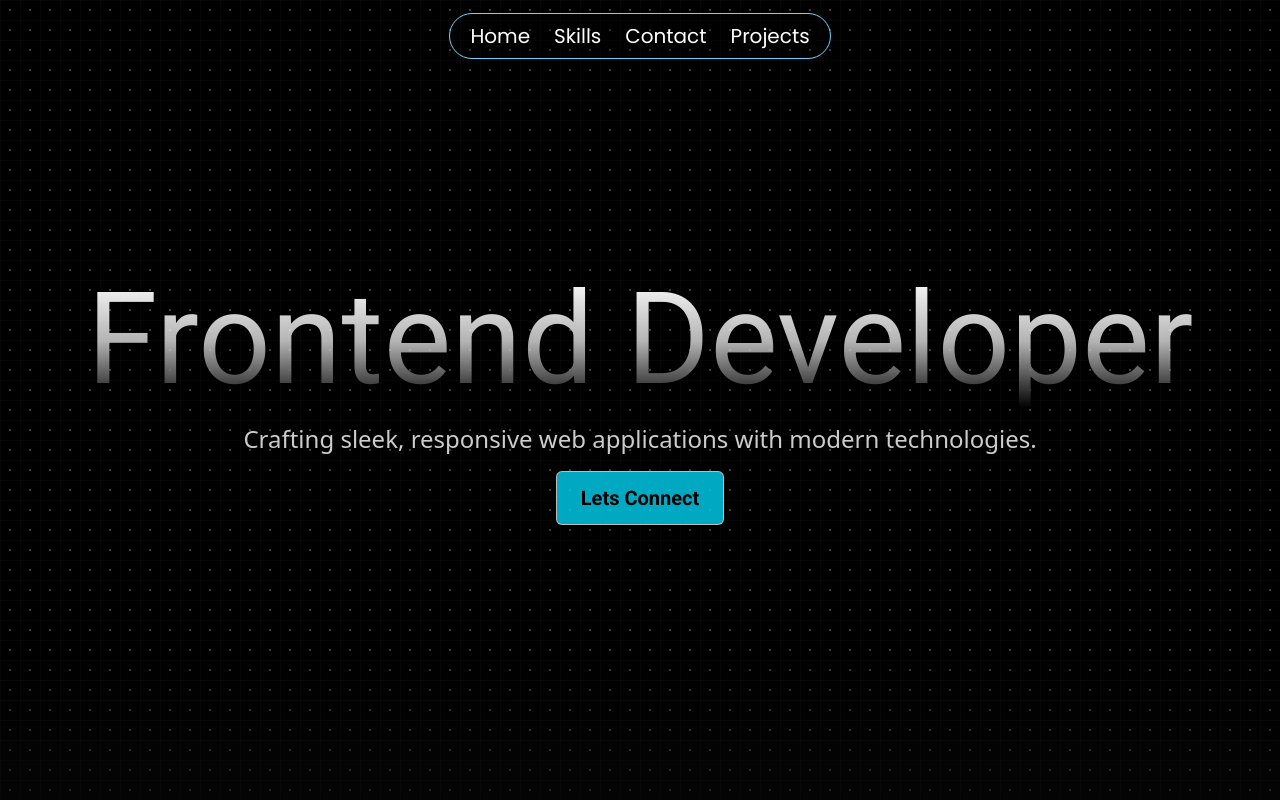
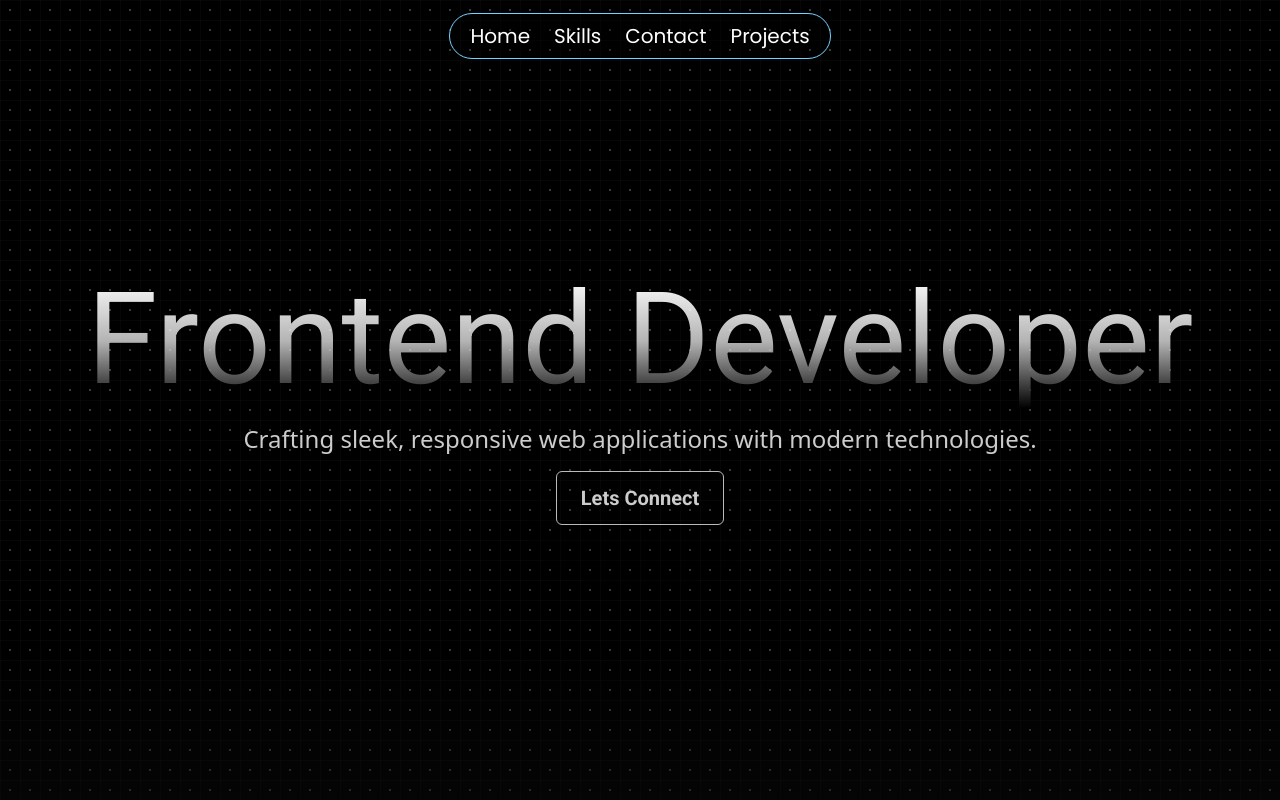
Before and after one commit to ROHITDUBEY777/My-portfolio, a React (Vite) app: page / in a window 1280 px wide. Shown: the top 800 px of the page. Built offline with nearby package versions, Linux system fonts and the light colour scheme.

Commit message:
made some changes in the code

```diff
--- a/src/components/sections/Glowingbutton.jsx
+++ b/src/components/sections/Glowingbutton.jsx
@@ -2,8 +2,8 @@ import React from "react";
 
 const GlowingButton = () => {
   return (
-    <a href="https://www.linkedin.com/in/rohit-dubey-637a8627a/"><button  className="roboto font-[roboto] hover:shadow-cyan-400 hover:-translate-y-2 bg-cyan-400 shadow-2xl  relative px-6 py-3 opacity-80 text-xl  hover:opacity-100 mt-4 cursor-pointer  font-bold  rounded-md border border-[rgba(240,237,234,0.98)]
-                       overflow-hidden  transition-all duration-300  text-black
+    <a href="https://www.linkedin.com/in/rohit-dubey-637a8627a/"><button  className="roboto font-[roboto] hover:shadow-cyan-400 hover:-translate-y-2 text-white shadow-2xl  relative px-6 py-3 opacity-80 text-xl  hover:opacity-100 mt-4 cursor-pointer  font-bold  rounded-md border border-[rgba(240,237,234,0.98)]
+                       overflow-hidden  transition-all duration-300
                     ">
       <span className="relative z-10">Lets Connect</span>
       <span className="absolute inset-0 bg-[radial-gradient(circle,_rgba(255,204,153,0.7)_10%,_transparent_60%)]
```
